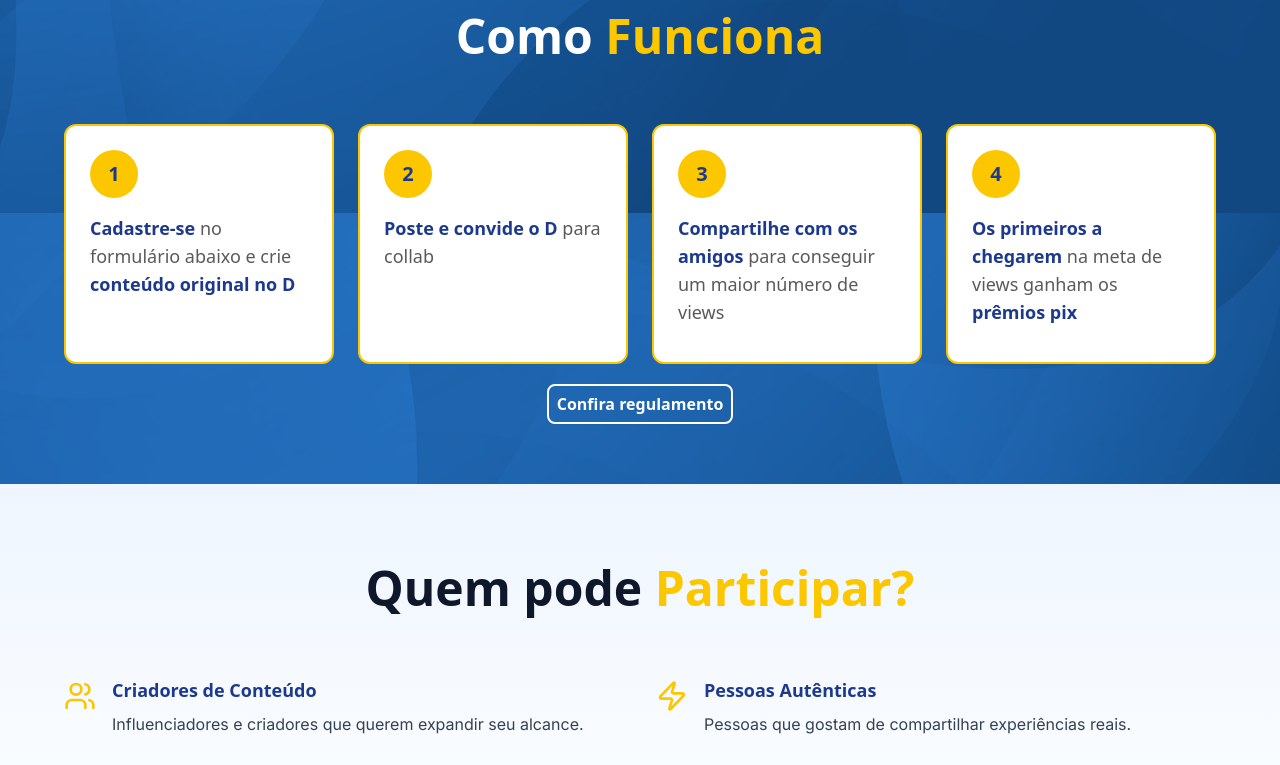
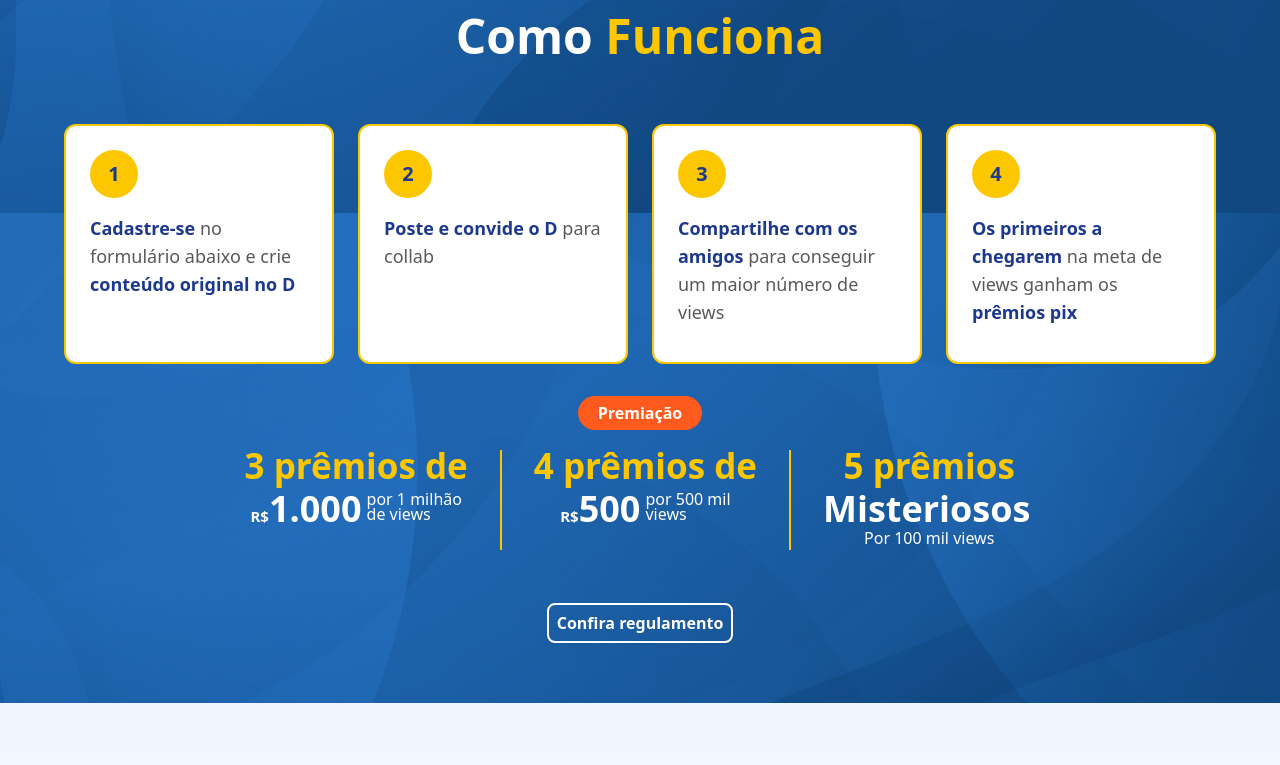
Before and after one commit to ovittorhugomachado/clube-de-embaixadores-shopping-d, a website: page index.html in a window 1280 px wide. Shown: the part 1387-2152 px from the top of the page. Drawn offline with Linux system fonts and the light colour scheme.

Commit message:
adicionado premios

```diff
--- a/index.html
+++ b/index.html
@@ -234,7 +234,35 @@
                     </div>
                 </div>
             </div>
-            <div class="flex justify-center">
+            <div class="flex flex-col items-center mt-8 font-bold">
+                <h5 class="text-orange">Premiação</h5>
+                <div class="flex flex-col premios gap-8 text-center">
+                    <div>
+                        <h5 class="text-awards">3 prêmios de</h5>
+                        <div class="flex justify-center">
+                            <h5 class="value-awards"><span class="span-value-awards">R$</span>1.000</h5>
+                            <h5 class="view-awards">por 1 milhão <br /> de views</h5>
+                        </div>
+                    </div>
+                    <span class="span-border"></span>
+                    <div>
+                        <h5 class="text-awards">4 prêmios de</h5>
+                        <div class="flex justify-center">
+                            <h5 class="value-awards"><span class="span-value-awards">R$</span>500</h5>
+                            <h5 class="view-awards">por 500 mil <br /> views</h5>
+                    </div>
+                </div>
+                <span class="span-border"></span>
+                <div>
+                    <h5 class="text-awards">5 prêmios</h5>
+                    <div class="flex flex-col">
+                        <h5 class="value-awards">Misteriosos</h5>
+                        <h5 class="last-view-awards">Por 100 mil views</h5>
+                    </div>
+                </div>
+            </div>
+            </div>
+            <div class="flex justify-center mt-8">
                 <a href="/pdf/regulamento.pdf" target="_blank" style="padding: 2px 8px; transform: translateY(20px);" class="inline-flex items-center justify-center gap-2 whitespace-nowrap transition-all disabled:pointer-events-none disabled:opacity-50 [&_svg]:pointer-events-none [&_svg:not([class*='size-'])]:size-4 shrink-0 [&_svg]:shrink-0 outline-none focus-visible:border-ring focus-visible:ring-ring/50 focus-visible:ring-[3px] aria-invalid:ring-destructive/20 dark:aria-invalid:ring-destructive/40 aria-invalid:border-destructive bg-transparent shadow-xs dark:bg-transparent dark:border-input dark:hover:bg-input/50 h-10 has-[>svg]:px-4 border-2 border-white text-white font-bold text-md px-3 py-1 rounded-lg hover:bg-white hover:text-blue-900">Confira regulamento</a>
             </div>
         </section>
```
Also changed, not shown: src/output.css.
